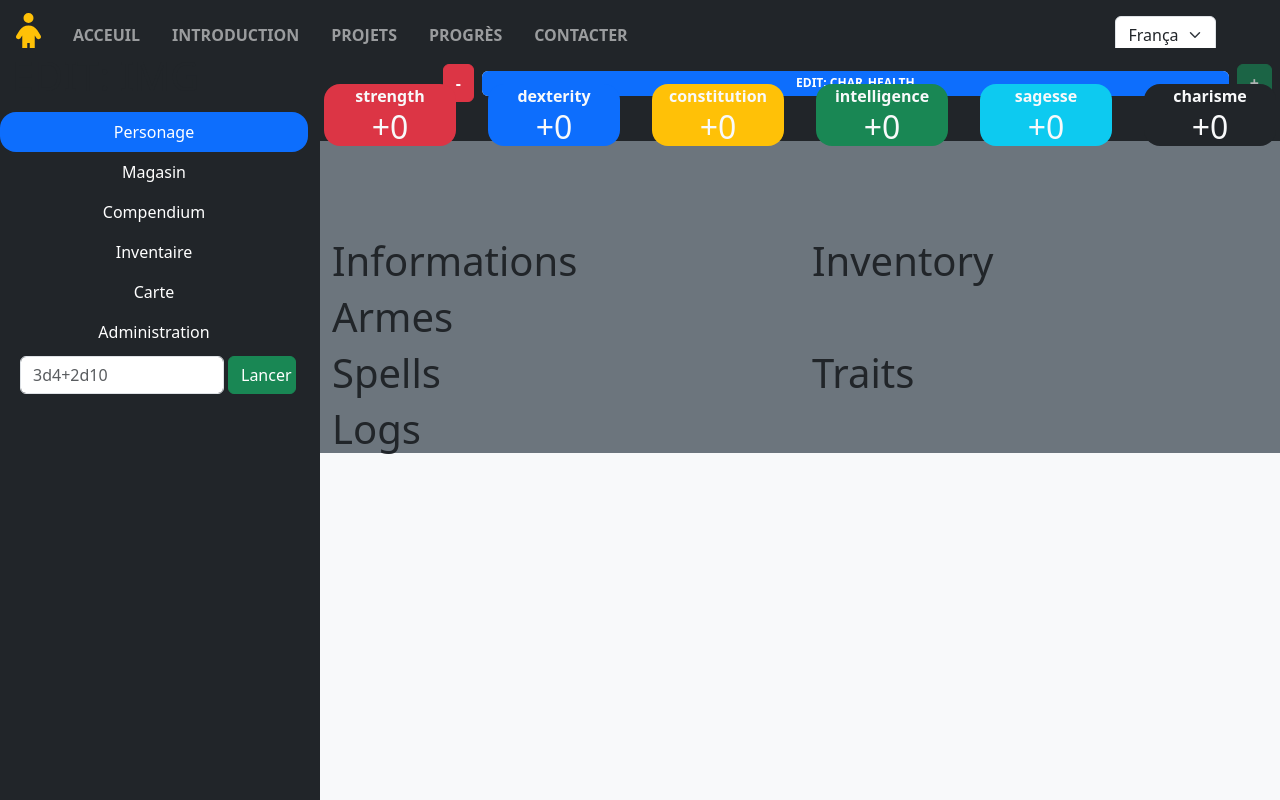
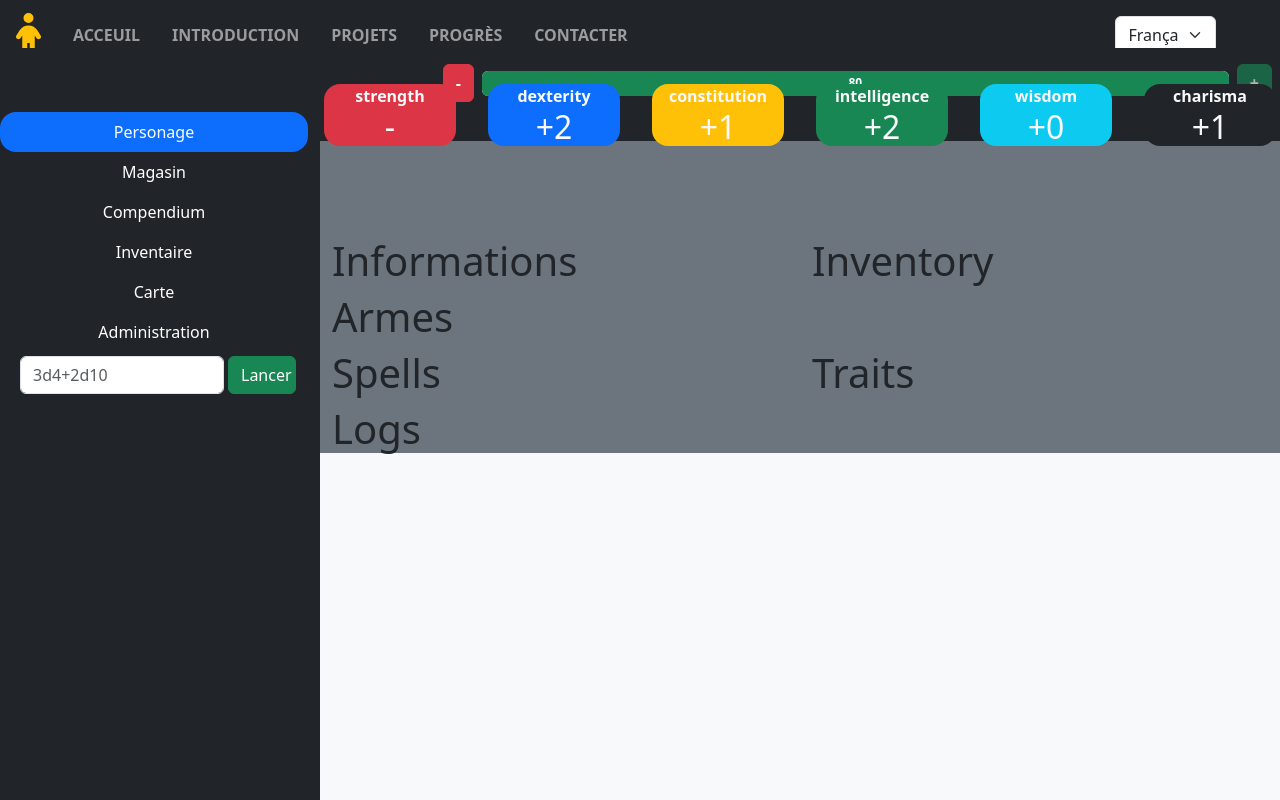
Before and after one commit to th3qu1x0t1c0n3/porfolio, a React (Create React App) app: page /dungeon in a window 1280 px wide. Shown: the top 800 px of the page. Built offline with nearby package versions, Linux system fonts and the light colour scheme.

Commit message:
Meilleur Header

```diff
--- a/src/components/dungeon/Dungeon.tsx
+++ b/src/components/dungeon/Dungeon.tsx
@@ -33,7 +33,7 @@ function Dungeon() {
             <section className="container-fluid g-0">
                 <div className="col-xl-9 col-lg-8 col-md-8 ms-auto g-0">
                     <div className="row my-md-2 my-4"></div>
-                    {tab === 'character' && <Character/>}
+                    {tab === 'character' && <Character character={character}/>}
                     {tab === 'store' && <Store/>}
                     {tab === 'compendium' && <h1>{t('pages.dungeon.compendium')}</h1>}
                     {tab === 'inventory' && <h1>{t('pages.dungeon.inventory')}</h1>}
--- a/src/components/dungeon/header/HealthBar.tsx
+++ b/src/components/dungeon/header/HealthBar.tsx
@@ -1,27 +1,43 @@
-import React, { useState } from 'react';
+import React, {useEffect, useState} from 'react';
 import {ICharactere} from "../../../assets/models/dungeon/character";
 
 function HealthBar({ character }: { character: ICharactere}) {
-    const [disable, setDisable] = useState(true);
+    function decrementHealth() {
+        character.currentHealth--;
+    }
+
+    function incrementHealth() {
+        character.currentHealth++;
+    }
+
+    function getHealthColor() {
+        if (character.currentHealth === 0) {
+            return 'bg-danger';
+        } else if (character.currentHealth <= character.health / 4) {
+            return 'bg-warning';
+        } else if (character.currentHealth <= character.health / 2) {
+            return 'bg-info';
+        } else {
+            return 'bg-success';
+        }
+    }
 
     return (
         <div className="col-xl-8 col-lg-7 col-md-7">
             <div className="d-flex align-items-center">
                 <button
                     className="btn btn-danger mx-2 fw-bold"
-                    // onClick={decrementHealth}
+                    onClick={decrementHealth}
                     disabled={character.currentHealth === 0}
                 >-</button>
                 <div className="col text-center">
                     <div className="progress" style={{ height: '25px' }}>
                         <div
-                            // onClick={decrementHealth} ${getCouleur()}
-                            className={`progress-bar fw-bold `}
+                            onClick={decrementHealth}
+                            className={`progress-bar fw-bold ${getHealthColor()}`}
                             role="progressbar"
-                            style={{ width: `${(100 * character.currentHealth / character.health)}%` }}
-                            // aria-valuenow="25"
-                            // aria-valuemin="0" aria-valuemax="100"
-                        >EDIT: CHAR_HEALTH</div>
+                            style={{ width: `${( 100 * character.currentHealth / character.health)}%` }}
+                        >{character.currentHealth}</div>
                     </div>
                 </div>
                 <button
--- a/src/components/dungeon/personnage/Character.tsx
+++ b/src/components/dungeon/personnage/Character.tsx
@@ -7,15 +7,16 @@ import Inventory from "./Inventory";
 import Spells from "./Spells";
 import Traits from "./Traits";
 import Logs from "./Logs";
+import {ICharactere} from "../../../assets/models/dungeon/character";
 
-function Character() {
+function Character({character}: {character: ICharactere}) {
     return (
         <div className="bg-secondary container-fluid">
             <div className="row mt-md-3"></div>
             <div className="row mt-md-5"></div>
             <div className="row mt-md-5"></div>
 
-            <Statistics/>
+            <Statistics character={character}/>
 
             <div className="row d-md-none">
                 <div className="col-lg-6 col-12">
--- a/src/components/dungeon/personnage/Statistics.tsx
+++ b/src/components/dungeon/personnage/Statistics.tsx
@@ -1,44 +1,14 @@
 import {ICharactere} from "../../../assets/models/dungeon/character";
 
-function Statistics() {
-    const myCharactere: ICharactere = {
-        id: "1",
-        name: "John Doe",
-        statistics: {
-            strength: 10,
-            dexterity: 10,
-            constitution: 10,
-            intelligence: 10,
-            sagesse: 10,
-            charisme: 10
-        },
-        race: "Human",
-        player: "Player1",
-        classe: "Warrior",
-        sousclasses: "Subclass1",
-        level: 1,
-        background: "Background1",
-        synopsis: "Synopsis1",
-        owner: "Owner1",
-        image: "Image1",
-        health: 100,
-        currentHealth: 100,
-        traits: [{
-            trait: "Trait1",
-            description: "Description1",
-        }],
-        armorClass: 10,
-        initiative: 10,
-        speed: 30,
-    };
+function Statistics({character}: {character: ICharactere}) {
     const statLookup = [
         // Pourquoi est-ce un mauvais choix???
         {prefix: 'str', suffix: 'ength', color: 'bg-danger'},
         {prefix: 'dex', suffix: 'terity', color: 'bg-primary'},
         {prefix: 'con', suffix: 'stitution', color: 'bg-warning'},
         {prefix: 'int', suffix: 'elligence', color: 'bg-success'},
-        {prefix: 'sag', suffix: 'esse', color: 'bg-info'},
-        {prefix: 'cha', suffix: 'risme', color: 'bg-dark'}
+        {prefix: 'wis', suffix: 'dom', color: 'bg-info'},
+        {prefix: 'cha', suffix: 'risma', color: 'bg-dark'}
     ];
 
     function getModifier(stat: number): string {
@@ -60,7 +30,7 @@ function Statistics() {
                                         {stat.prefix}<span className="d-none d-lg-inline">{stat.suffix}</span>
                                     </div>
                                     <div className={"h2"}>
-                                        {getModifier(myCharactere.statistics[stat.prefix + stat.suffix])}
+                                        {getModifier(character.statistics[stat.prefix + stat.suffix])}
                                     </div>
                                 </div>
                             </div>
```
Also changed, not shown: src/assets/models/dungeon/character.ts (+11 -1 lines).
